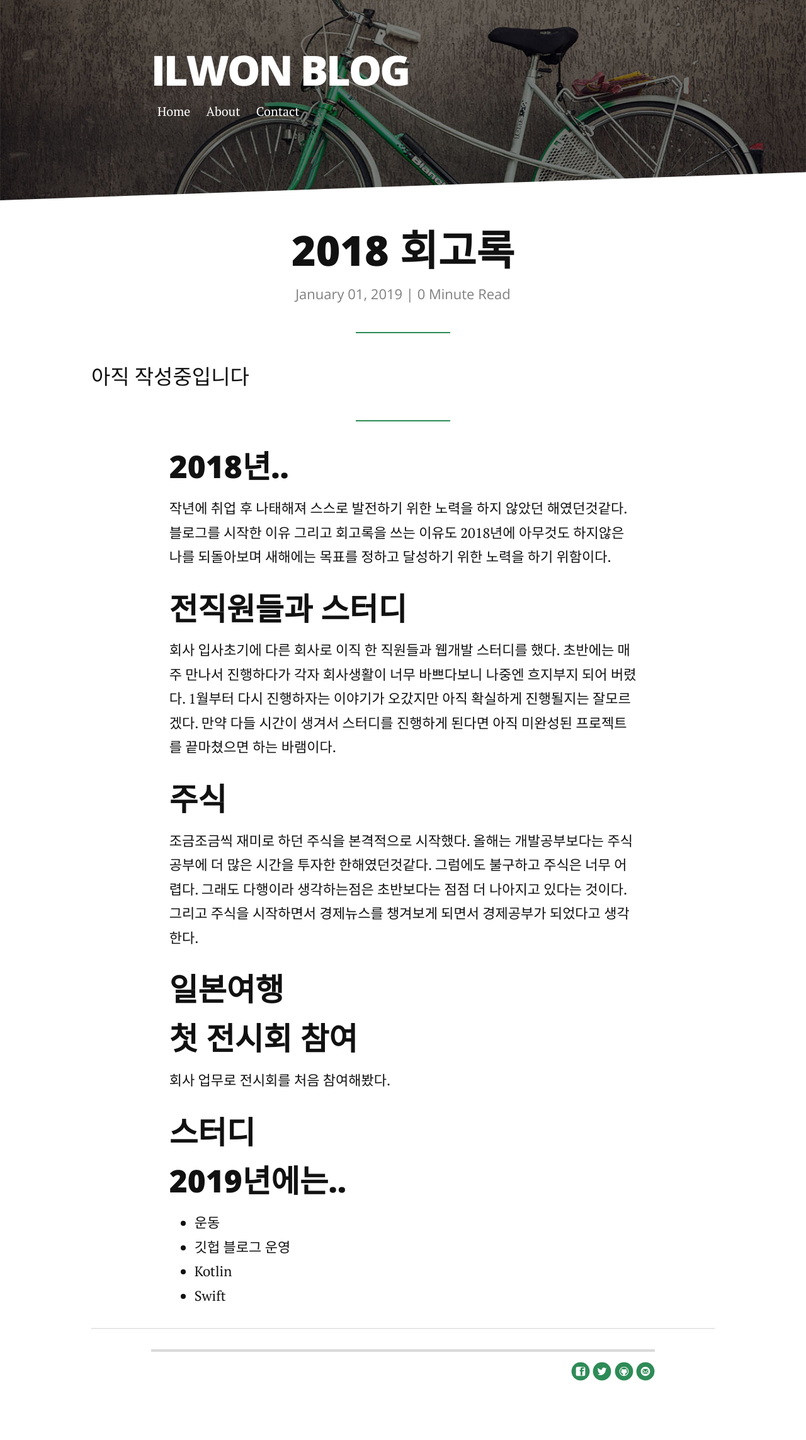
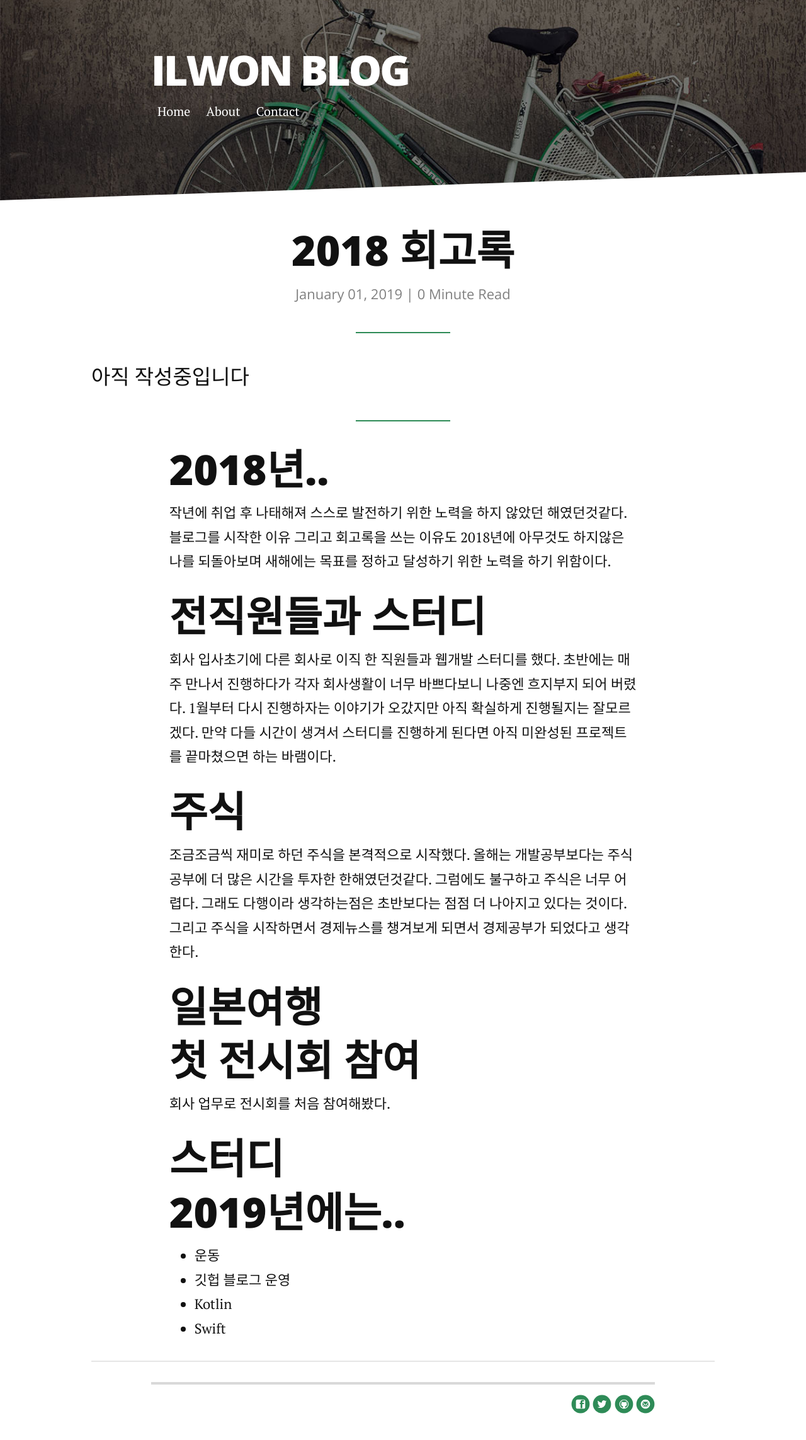
Before and after one commit to ilwon126/ilwon126.github.io, a Jekyll site: the page built from _posts/2019-01-01-회고록.md, in a window 1280 px wide. Shown: the whole page at 63% size. Built offline with Jekyll 4.4.1, drawn with Linux system fonts in a browser that asks for light colours; nearby versions of some CDN libraries; before the commit the page ends 2234 px from its top, so only the background shows below that.

Commit message:
post write

```diff
--- a/_posts/2019-01-01-회고록.md
+++ b/_posts/2019-01-01-회고록.md
@@ -5,27 +5,27 @@ date:   2019-01-01
 description: 2018 회고록
 ---
 
-<blockquote>아직 작성중입니다</blockquote>
+<blockquote class="textC">아직 작성중입니다</blockquote>
 
-## 2018년..
+# 2018년..
 작년에 취업 후 나태해져 스스로 발전하기 위한 노력을 하지 않았던 해였던것같다.
 블로그를 시작한 이유 그리고 회고록을 쓰는 이유도 2018년에 아무것도 하지않은 나를 되돌아보며 새해에는 목표를 정하고 달성하기 위한 노력을 하기 위함이다.
 
-## 전직원들과 스터디
+# 전직원들과 스터디
 회사 입사초기에 다른 회사로 이직 한 직원들과 웹개발 스터디를 했다. 초반에는 매주 만나서 진행하다가 각자 회사생활이 너무 바쁘다보니 나중엔 흐지부지 되어 버렸다. 1월부터 다시 진행하자는 이야기가 오갔지만 아직 확실하게 진행될지는 잘모르겠다. 만약 다들 시간이 생겨서 스터디를 진행하게 된다면 아직 미완성된 프로젝트를 끝마쳤으면 하는 바램이다.
 
-## 주식
+# 주식
 조금조금씩 재미로 하던 주식을 본격적으로 시작했다. 올해는 개발공부보다는 주식공부에 더 많은 시간을 투자한 한해였던것같다. 그럼에도 불구하고 주식은 너무 어렵다. 그래도 다행이라 생각하는점은 초반보다는 점점 더 나아지고 있다는 것이다. 그리고 주식을 시작하면서 경제뉴스를 챙겨보게 되면서 경제공부가 되었다고 생각한다.
 
-## 일본여행
+# 일본여행
 
 
-## 첫 전시회 참여
+# 첫 전시회 참여
 회사 업무로 전시회를 처음 참여해봤다.
 
-## 스터디
+# 스터디
 
-## 2019년에는..
+# 2019년에는..
 * 운동
 * 깃헙 블로그 운영
 * Kotlin
```
